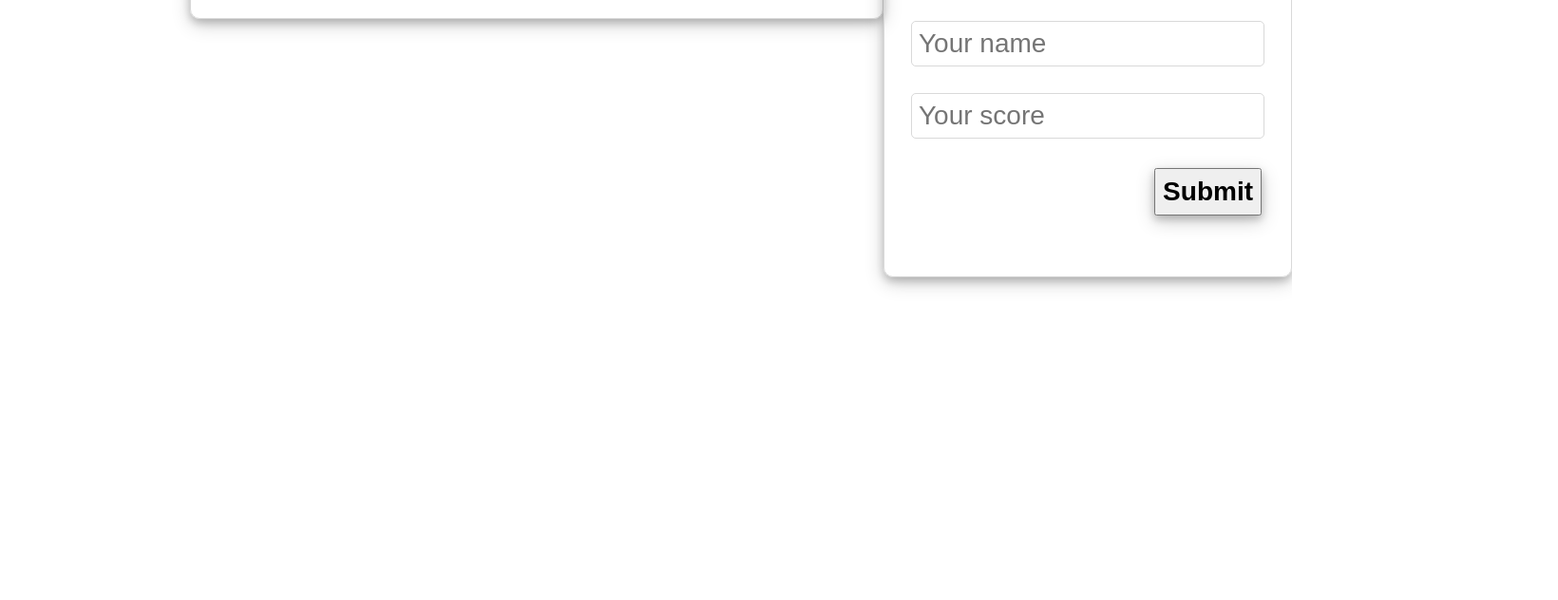
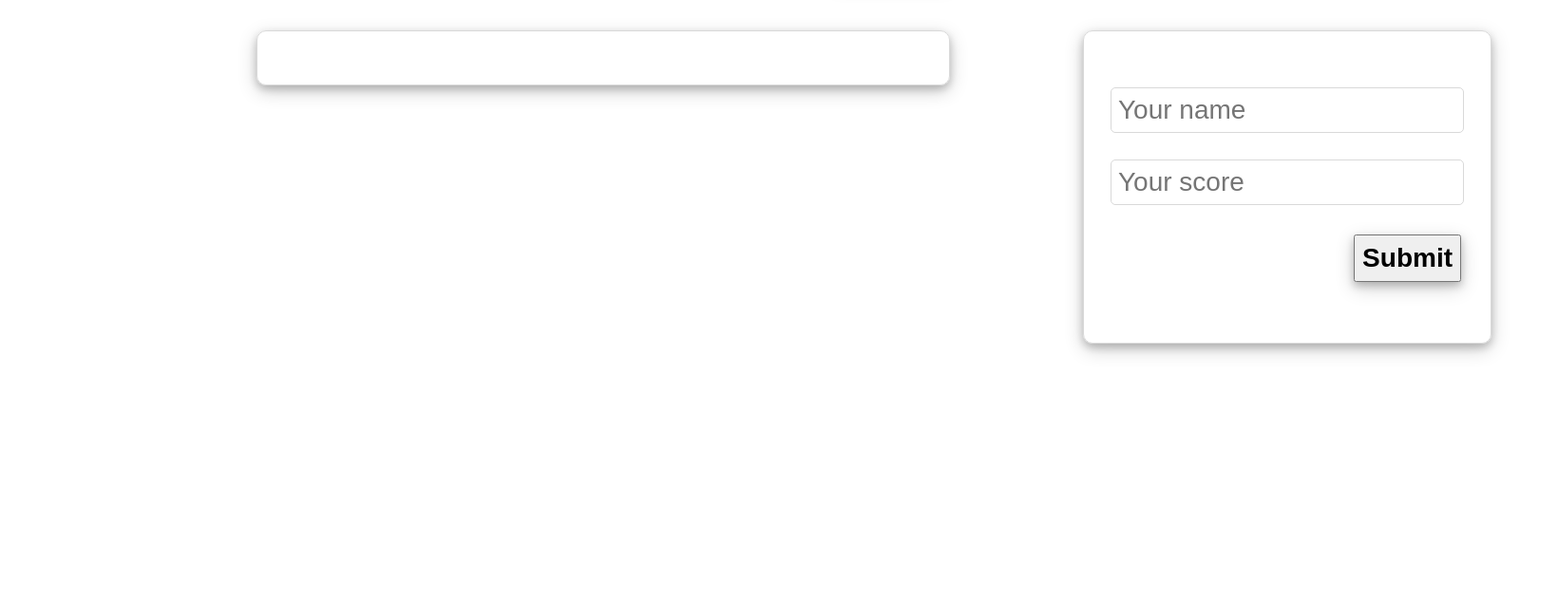
Before and after one commit to Mihndim2020/LeaderBoard-List-App, a website built with webpack: page src/index.html in a window 1280 px wide. Shown: the part 578-1210 px from the top of the page at 95% size, 1640 px wide, since content can reach past the window. Before the commit the page ends 1070 px from the top, so only its background shows below. Built offline with nearby package versions, Linux system fonts and the light colour scheme.

Commit message:
Fix styling spacing issue

```diff
--- a/src/style.css
+++ b/src/style.css
@@ -33,6 +33,7 @@ h2 {
   display: flex;
   flex-direction: row;
   justify-content: space-around;
+  width: 1000px;
   text-align: left;
   height: auto;
   margin: 0 auto;
@@ -80,6 +81,11 @@ li:nth-child(even) {
   padding: 1rem;
 }
 
+.left-side,
+.right-side {
+  padding: 5rem;
+}
+
 .add-your-score {
   width: 400px;
   height: 300px;
```
Also changed, not shown: dist/main.js.
